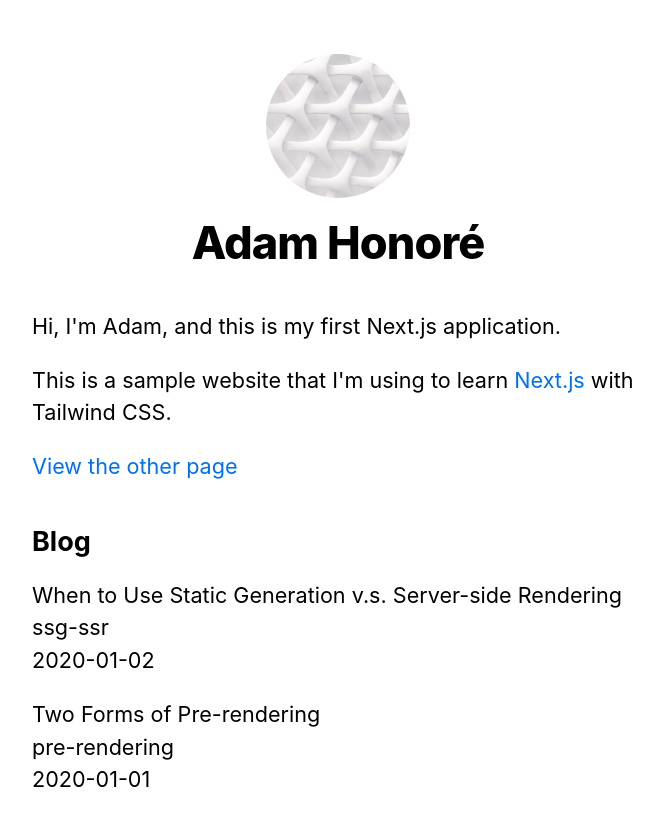
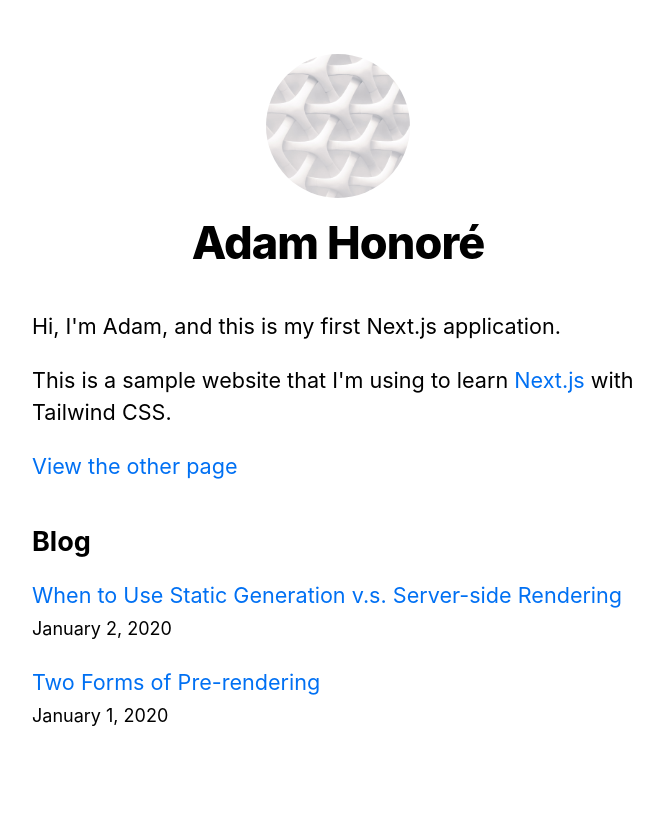
Before and after one commit to ahonore42/tailwind-next-practice, a Next.js app: page / in a window 1280 px wide. Shown: the top 826 px of the page, without its empty margins (302-965 px from the left). Built offline with nearby package versions, Linux system fonts and the light colour scheme.

Commit message:
add api route

```diff
--- /dev/null
+++ b/components/date.js
@@ -0,0 +1,6 @@
+import { parseISO, format } from 'date-fns'
+
+export default function Date({ dateString }) {
+  const date = parseISO(dateString)
+  return <time dateTime={dateString}>{format(date, 'LLLL d, yyyy')}</time>
+}
--- a/package.json
+++ b/package.json
@@ -8,6 +8,7 @@
     "start": "next start"
   },
   "dependencies": {
+    "date-fns": "^2.16.1",
     "gray-matter": "^4.0.2",
     "next": "10.0.5",
     "postcss-flexbugs-fixes": "^5.0.2",
--- /dev/null
+++ b/pages/404.js
@@ -0,0 +1,3 @@
+export default function Custom404() {
+  return <h1>404 - Page Not Found</h1>
+}
--- a/pages/api/hello.js
+++ b/pages/api/hello.js
@@ -1,6 +1,10 @@
 // Next.js API route support: https://nextjs.org/docs/api-routes/introduction
 
-export default (req, res) => {
-  res.statusCode = 200
-  res.json({ name: 'John Doe' })
+// export default (req, res) => {
+//   res.statusCode = 200
+//   res.json({ name: 'John Doe' })
+// }
+
+export default function handler(req, res) {
+  res.status(200).json({ text: 'Hello' })
 }
--- a/pages/index.js
+++ b/pages/index.js
@@ -1,7 +1,8 @@
+import Link from 'next/link';
+import Date from '../components/date';
 import Head from 'next/head';
 import Layout, { siteTitle } from '../components/layout';
 import utilStyles from '../styles/utils.module.css';
-import Link from 'next/link';
 import { getSortedPostsData } from '../lib/posts';
 
 export async function getStaticProps() {
@@ -36,11 +37,13 @@
         <ul className={utilStyles.list}>
           {allPostsData.map(({ id, date, title }) => (
             <li className={utilStyles.listItem} key={id}>
-              {title}
+              <Link href={`/posts/${id}`}>
+                <a>{title}</a>
+              </Link>
               <br />
-              {id}
-              <br />
-              {date}
+              <small>
+                <Date dateString={date} />
+              </small>
             </li>
           ))}
         </ul>
```
Also changed, not shown: pages/posts/[id].js (+9 -5 lines), 1 other file (tests, documents, lock files or other folders).
